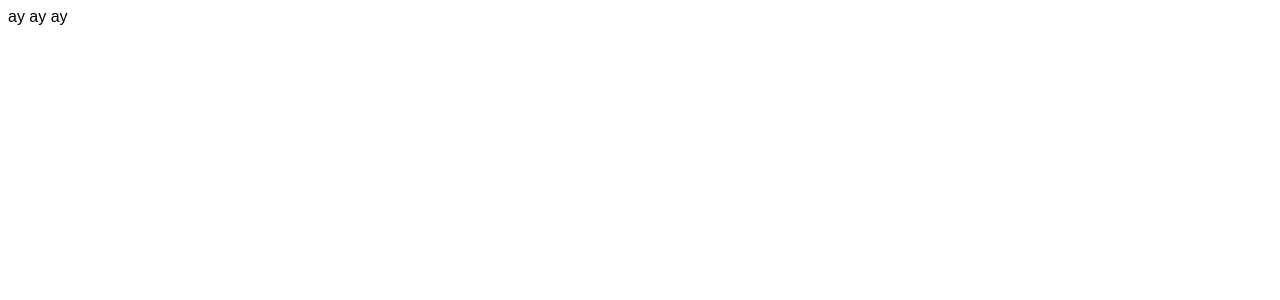
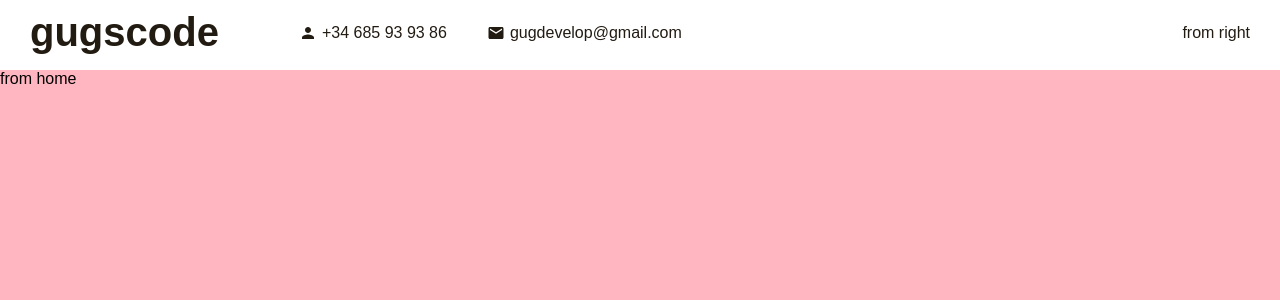
Before and after one commit to gurgen-baghdasaryan/react-portfolio, a React (Create React App) app: page / in a window 1280 px wide. Shown: the top 300 px of the page. Built offline with nearby package versions, Linux system fonts and the light colour scheme.

Commit message:
working on the left side ov the navbar component

```diff
--- a/public/index.html
+++ b/public/index.html
@@ -12,6 +12,8 @@
     <style>
       *{
         font-family: 'Raleway', sans-serif;
+        margin: 0;
+        overflow-x: hidden;
       }
     </style>
   </head>
--- a/src/App.js
+++ b/src/App.js
@@ -1,8 +1,27 @@
+
+import NavBar from "./components/NavBar/NavBar";
+import Home from "./components/Home/Home"
+import Contact from "./components/Contact/Contact"
+import Portfolio from "./components/Portfolio/Portfolio"
+import Review from "./components/Review/Review"
+import Works from "./components/Works/Works"
+
+import "../src/app.scss"
+
 
 function App() {
+
   return (
     <div className="app">
-      ay ay ay
+      <NavBar />
+      <div className="sections">
+        <Home />
+        <Portfolio />
+        <Works />
+        <Review />
+        <Contact />
+
+      </div>
     </div>
   );
 }
--- /dev/null
+++ b/src/app.scss
@@ -0,0 +1,22 @@
+.app{
+    height: 100vh;
+
+    .sections{
+        width: 100%;
+        height: calc(100vh - 70px);
+        background-color: rgb(163, 225, 163);
+        position: relative;
+        top: 70px;
+        scroll-behavior: smooth ;
+        scroll-snap-type: y mandatory;
+        scrollbar-width: none;
+        &::-webkit-scrollbar{
+            display: none;
+        }
+        > * {
+            width: 100vw;
+            height: calc(100vh - 70px);
+            scroll-snap-align: start  ;
+        }
+    }
+}
--- a/src/components/NavBar/NavBar.jsx
+++ b/src/components/NavBar/NavBar.jsx
@@ -1,4 +1,6 @@
 import React from "react";
+import { Person, Mail } from "@material-ui/icons";
+
 import './NavBar.scss'
 
 const NavBar = () => {
@@ -6,12 +8,19 @@ const NavBar = () => {
     <div className="navbar" >
       <div className="wrapper">
         <div className="left">
-           <a href="#home" className='logo'>gugscode</a>
-
+          <a href="#home" className='logo'>gugscode</a>
+          <div className="itemContainer">
+            <Person className="icon"/>
+            <span>+34 685 93 93 86</span>
+          </div>
+          <div  className="itemContainer">
+            <Mail className="icon"/>
+            <span>gugdevelop@gmail.com</span>
+          </div>
         </div>
 
         <div className="right">
-              from right
+          from right
         </div>
       </div>
     </div>
--- a/src/components/NavBar/NavBar.scss
+++ b/src/components/NavBar/NavBar.scss
@@ -16,13 +16,31 @@
         justify-content: space-between;
 
         .left{
-
+            display: flex;
+            align-items: center;
 
             .logo{
                 font-size: 40px;
                 font-weight: 700;
                 text-decoration: none ;
                 color:inherit;
+                margin-right: 40px;
+            }
+
+            .itemContainer{
+                display: flex;
+                align-items: center;
+                margin-left: 40px;
+
+                .icon{
+                    font-size: 18px ;
+                    margin-right: 5px;
+                }
+
+                .span{
+                    font-size: 15px;
+                    font-weight: 500;
+                }
             }
         }
     }
--- a/src/index.css
+++ /dev/null
@@ -1,13 +0,0 @@
-body {
-  margin: 0;
-  font-family: -apple-system, BlinkMacSystemFont, 'Segoe UI', 'Roboto', 'Oxygen',
-    'Ubuntu', 'Cantarell', 'Fira Sans', 'Droid Sans', 'Helvetica Neue',
-    sans-serif;
-  -webkit-font-smoothing: antialiased;
-  -moz-osx-font-smoothing: grayscale;
-}
-
-code {
-  font-family: source-code-pro, Menlo, Monaco, Consolas, 'Courier New',
-    monospace;
-}
--- /dev/null
+++ b/src/styles.scss
@@ -0,0 +1 @@
+$mainColor:rgb(34, 27, 18);
```
Also changed, not shown: package.json (+10 -0 lines), src/index.js (line endings or trailing spaces), 1 other file (tests, documents, lock files or other folders).
